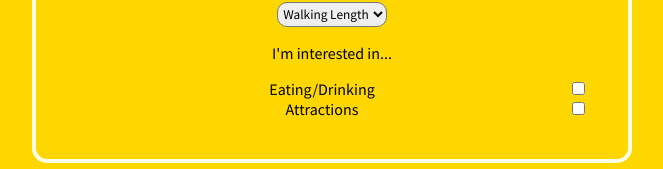
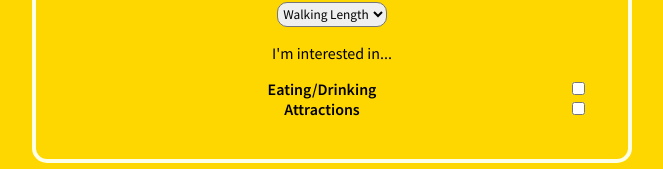
Before and after one commit to sgcook/City-Attraction-App-Frontend, a React (Create React App) app: page / in a window 1280 px wide. Shown: the part 398-567 px from the top of the page, without its empty margins (308-971 px from the left). Built offline with nearby package versions, Linux system fonts and the light colour scheme.

Commit message:
CSS tweaks

```diff
--- a/src/App.js
+++ b/src/App.js
@@ -15,7 +15,7 @@ const App = () => {
       <header className="App-header">
         <style>
           @import
-          url('https://fonts.googleapis.com/css2?family=Nunito:wght@200;300;400;500;900&family=Roboto+Mono:wght@200;400;600&family=Roboto+Slab:wght@400;600;900&family=Source+Sans+Pro:ital,wght@0,400;1,700&display=swap');
+          url('https://fonts.googleapis.com/css2?family=Source+Sans+Pro:wght@400;600&display=swap');
         </style>
         <Navbar markers={markers} />
       </header>
--- a/src/Components/Home.js
+++ b/src/Components/Home.js
@@ -138,7 +138,7 @@ const Home = ({ setMarkers }) => {
         <label htmlFor="interest-in" className="interested-in">
           <p>I'm interested in...</p>
           <label htmlFor="eatingdrinking" className="eatingdrinking">
-            Eating/Drinking
+            <b>Eating/Drinking</b>
             <input
               type="checkbox"
               id="eatingdrinking"
@@ -148,7 +148,6 @@ const Home = ({ setMarkers }) => {
               onChange={toggleSelection}
             />
           </label>
-          <br />
           {eatingDrinking && (
             <EatDrinkForm
               query={query}
@@ -159,8 +158,9 @@ const Home = ({ setMarkers }) => {
               setCuisineBoxes={setCuisineBoxes}
             />
           )}
+          <br />
           <label htmlFor="attractions" className="attractions">
-            Attractions
+            <b>Attractions</b>
             <input
               type="checkbox"
               id="attractions"
--- a/src/Styles/itinerary.css
+++ b/src/Styles/itinerary.css
@@ -8,6 +8,7 @@
 
 .map-text {
   margin: 2vh auto;
+  padding: 1vh;
 }
 
 .map-container {
--- a/src/Styles/pathway.css
+++ b/src/Styles/pathway.css
@@ -1,6 +1,9 @@
 .directions {
   text-align: center;
   border: 5px solid rgb(252, 255, 232);
+  border-radius: 15px;
+  margin: 2vh;
+  padding: 1vh;
 }
 
 .full-directions {
```
